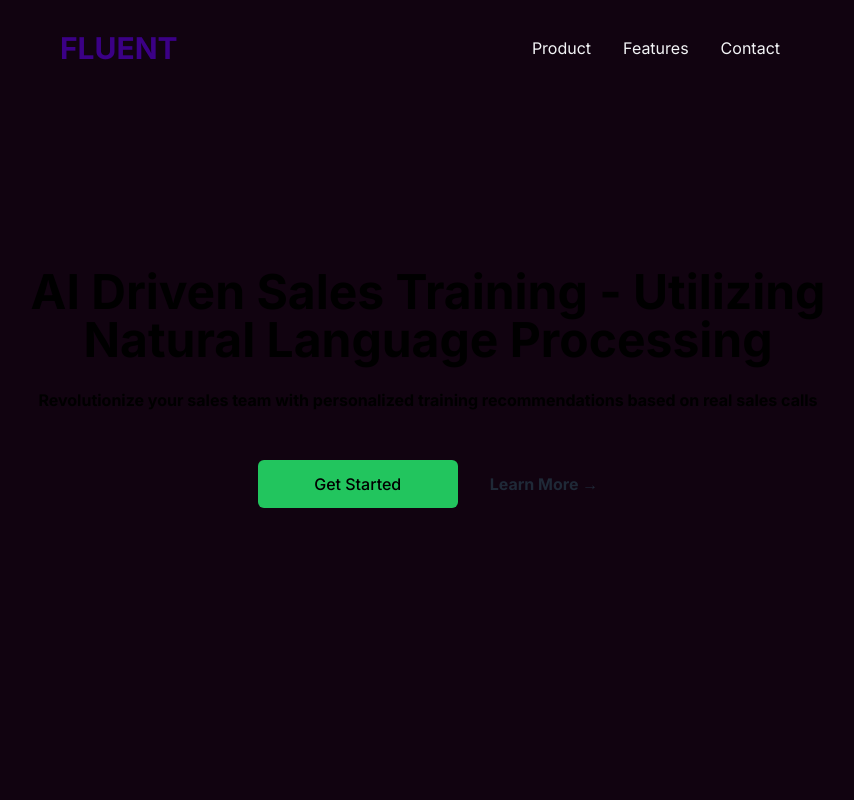
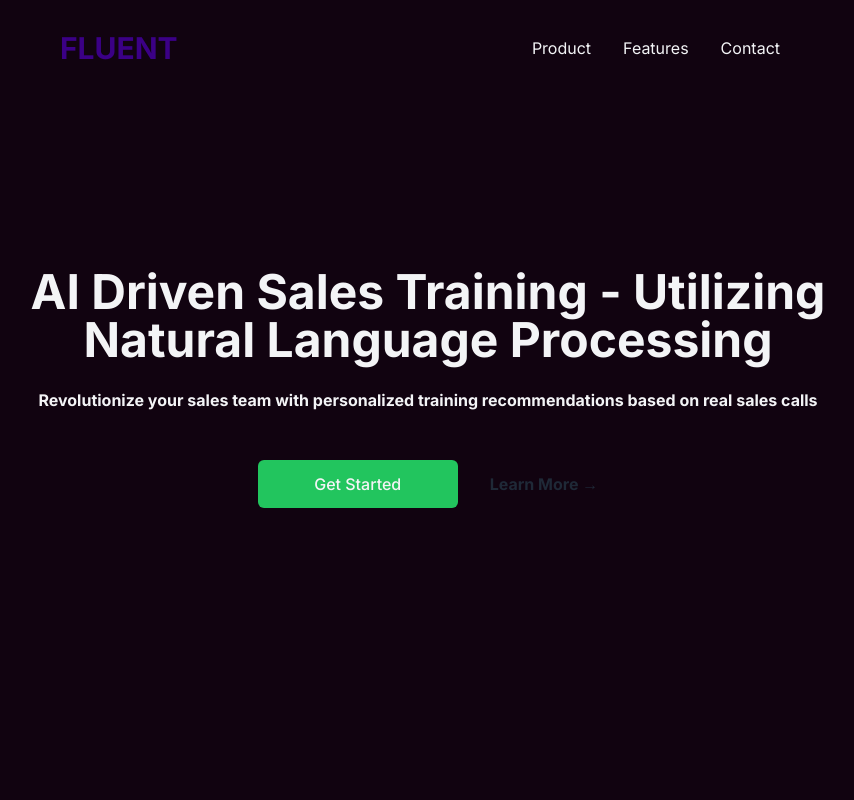
Before and after one commit to HunterKnott/fluent, a Next.js app: page / in a window 1280 px wide. Shown: the top 800 px of the page, without its empty margins (212-1066 px from the left). Built offline with nearby package versions, Linux system fonts and the light colour scheme.

Commit message:
fixed text color

```diff
--- a/app/globals.css
+++ b/app/globals.css
@@ -4,14 +4,14 @@
 
 
 :root {
-  --foreground-rgb: 0, 0, 0;
+  --foreground-rgb: 243, 244, 246;
   --background-start-rgb: 214, 219, 220;
   --background-end-rgb: 255, 255, 255;
 }
 
 @media (prefers-color-scheme: dark) {
   :root {
-    --foreground-rgb: 0, 0, 0;
+    --foreground-rgb: 243, 244, 246;
     --background-start-rgb: 0, 0, 0;
     --background-end-rgb: 0, 0, 0;
   }
```
